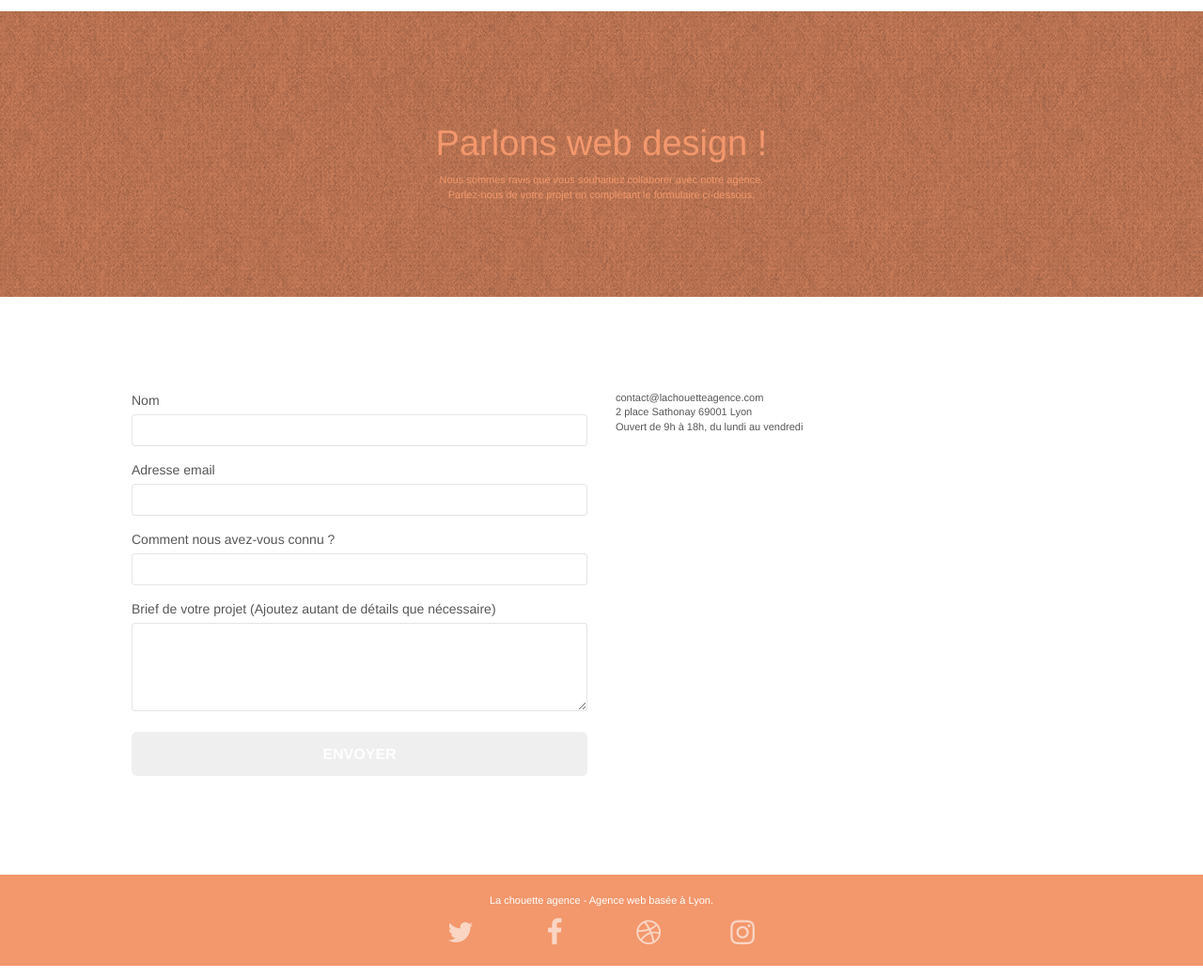
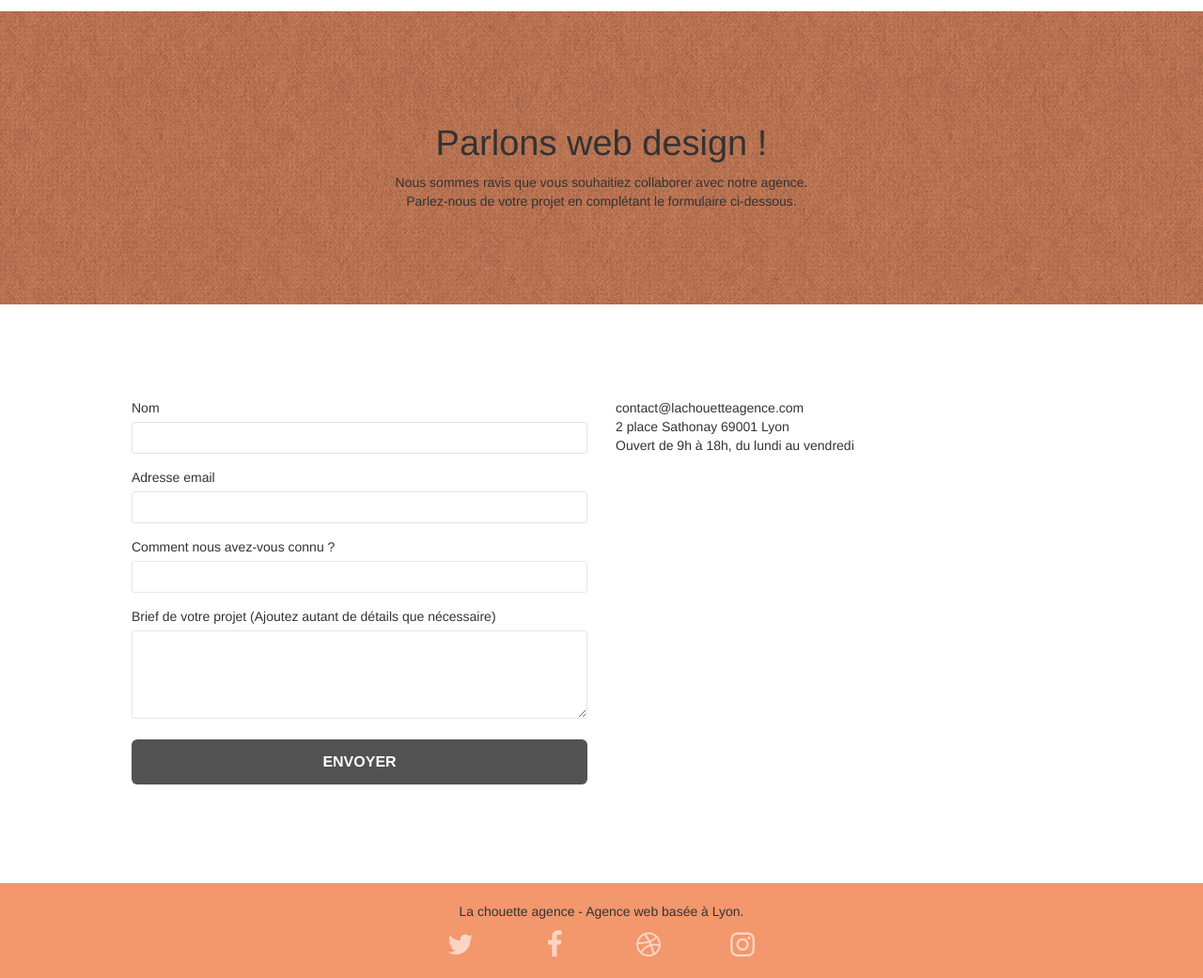
Before and after one commit to lisavncnt/LisaVincent_4_30112020, a plain HTML site: page page2.html in a window 1280 px wide. Shown: the part 80-1121 px from the top of the page at 94% size. Drawn offline with Linux system fonts and the light colour scheme.

Commit message:
change some colors for better contrast

```diff
--- a/page2.html
+++ b/page2.html
@@ -58,10 +58,10 @@ END -->
 	<div class="container bloc-lg">
 		<div class="row">
 			<div class="col-sm-12">
-				<h1 class="text-center hero-bloc-text tc-white">
+				<h1 class="text-center hero-bloc-text">
 					Parlons web design !
 				</h1>
-				<p class="text-center mg-lg tc-white tight-width-whitespace">
+				<p class="text-center mg-lg tight-width-whitespace">
 					Nous sommes ravis que vous souhaitiez collaborer avec notre agence.<br>
 					Parlez-nous de votre projet en complétant le formulaire ci-dessous.
 				</p>
@@ -116,7 +116,8 @@ END -->
 <!-- bloc-7 END -->
 
 <!-- ScrollToTop Button -->
-<a class="bloc-button btn btn-d scrollToTop" onclick="scrollToTarget('1')"><span class="fa fa-chevron-up"></span></a>
+<a class="bloc-button btn btn-d scrollToTop" onclick="scrollToTarget('1')">
+	<span class="fa fa-chevron-up"></span></a>
 <!-- ScrollToTop Button END-->
 
 
@@ -125,7 +126,7 @@ END -->
 	<div class="container bloc-sm">
 		<div class="row">
 			<div class="col-sm-12">
-				<p class="text-center white">
+				<p class="text-center">
 					La chouette agence - Agence web basée à Lyon.<br>
 				</p>
 				<div class="row row-no-gutters social">
--- a/style.css
+++ b/style.css
@@ -651,7 +651,7 @@ label,
 a {
     font-family: "helvetica";
     font-weight: 400;
-    color: #575757!important;
+    color: #333333!important;
 }
 
 .container {
@@ -677,7 +677,7 @@ a {
 }
 
 p {
-    font-size: 11px;
+    font-size: 14px;
 }
 
 .tight-width-whitespace {
@@ -693,6 +693,7 @@ p {
 .cta-hero {
     margin-top: 22px;
     color: #FFFFFF!important;
+    background-color: #525252;
     text-transform: uppercase;
     padding: 12px 28px 12px 28px;
     font-size: 16px;
@@ -775,7 +776,7 @@ h4 {
 }
 
 .tc-white {
-    color: #F3976C!important;
+    color: #FEE1D2!important;
 }
 
 .ltc-white {
```
Also changed, not shown: index.html (+1 -1 lines), 1 other file.
